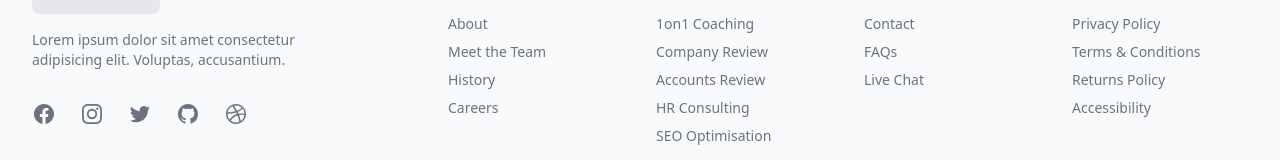
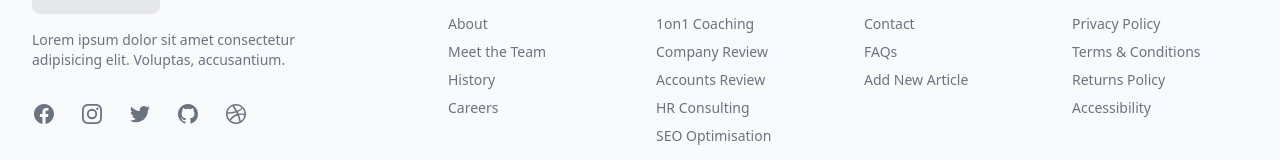
Before and after one commit to benymng/personal-portfolio, a React (Create React App) app: page /404 in a window 1280 px wide. Shown: the part 187-347 px from the top of the page. Built offline with nearby package versions, Linux system fonts and the light colour scheme.

Commit message:
added button for add new article

```diff
--- a/src/components/Footer.jsx
+++ b/src/components/Footer.jsx
@@ -186,9 +186,12 @@ export const Footer = () => {
                     {' '}
                     FAQs{' '}
                   </a>
-                  <a class="hover:opacity-75" href="">
+                  <a
+                    class="hover:opacity-75"
+                    href="https://628c2a209f6a9c000aed16b9--symphonious-hotteok-b5ab23.netlify.app/add-blog"
+                  >
                     {' '}
-                    Live Chat{' '}
+                    Add New Article{' '}
                   </a>
                 </nav>
               </div>
```
